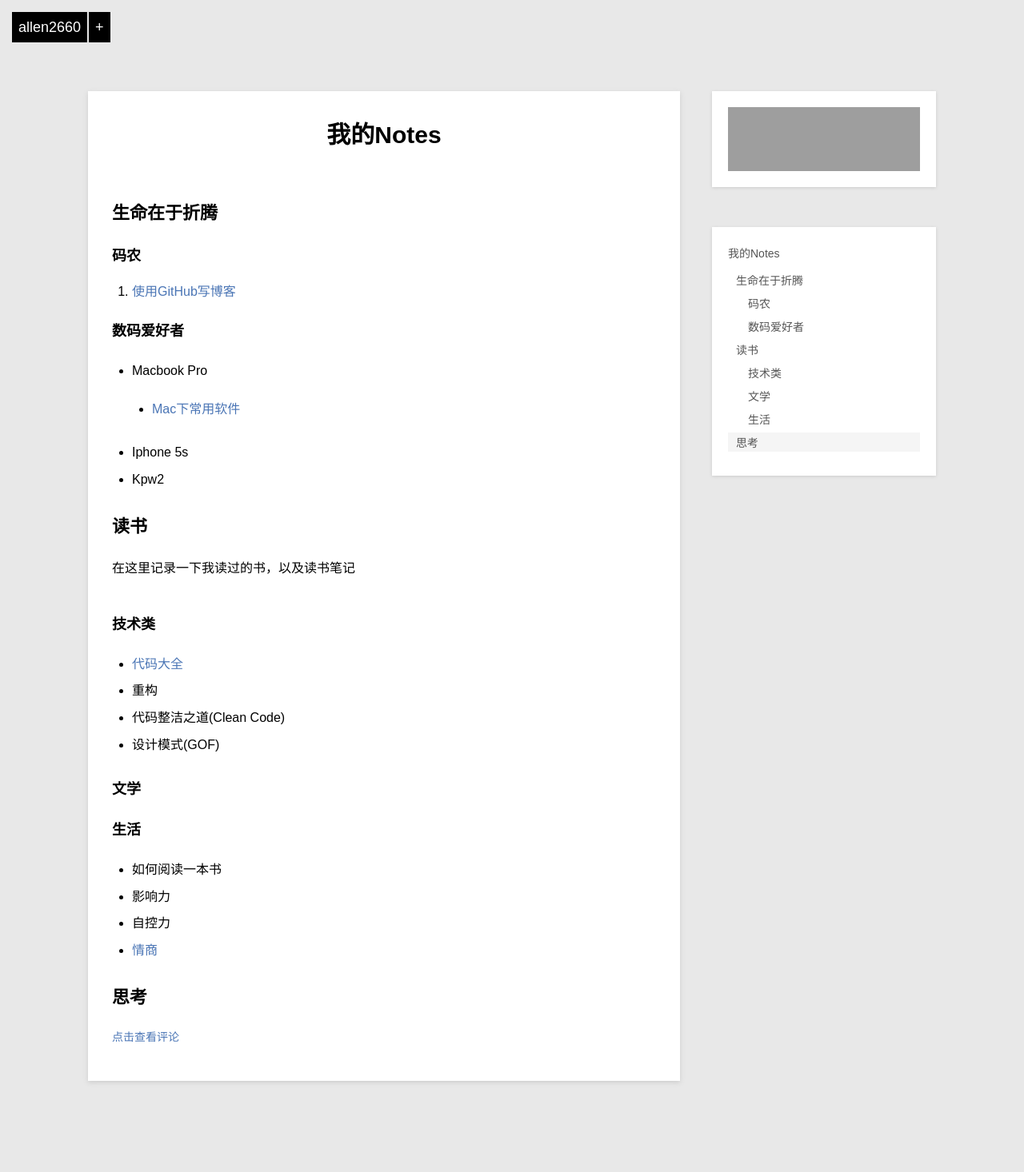
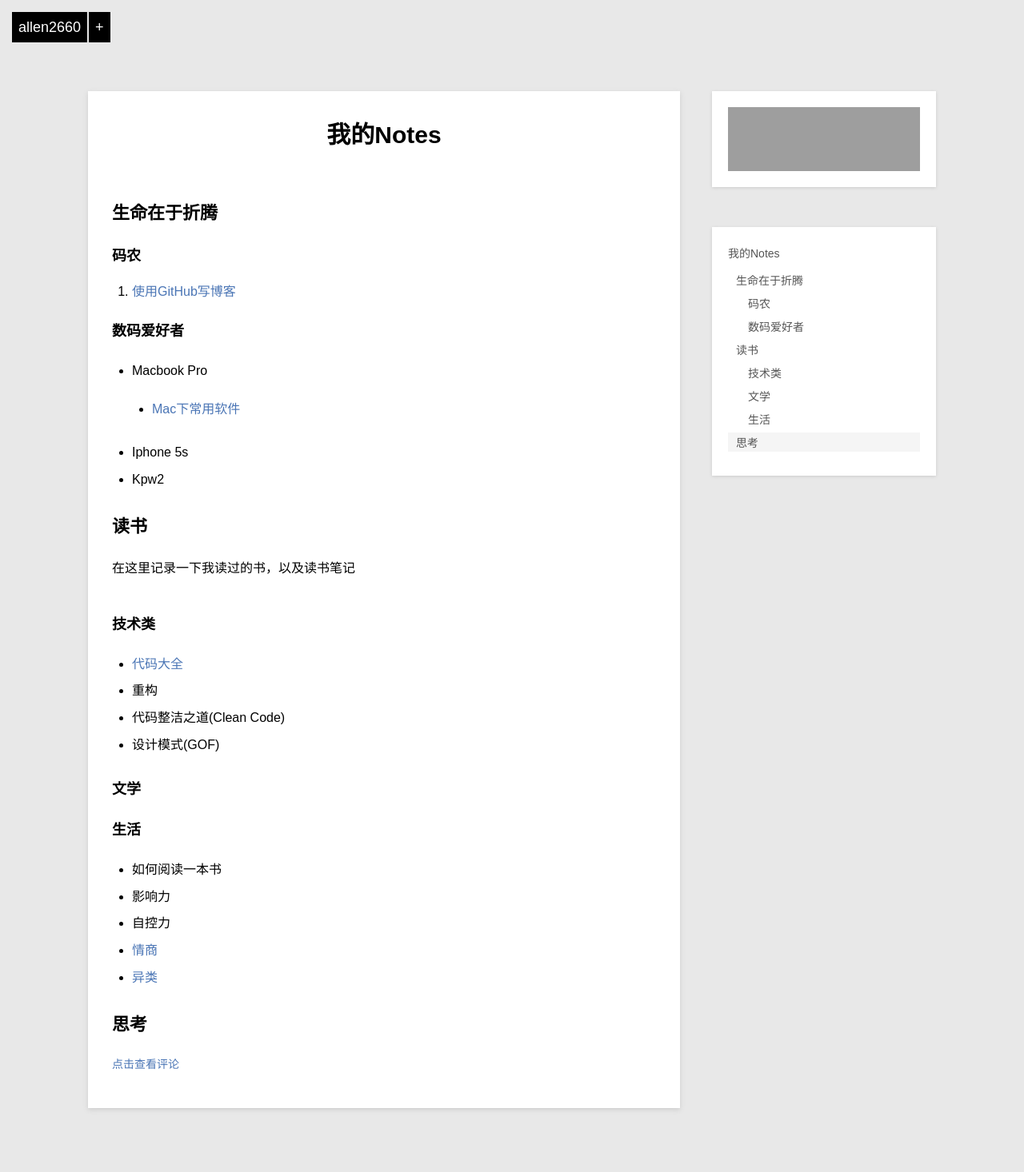
Before and after one commit to allen2660/allen2660.github.io, a Jekyll site: the page built from notes/index.md, in a window 1280 px wide. Shown: the whole page at 80% size. Built offline with Jekyll 4.4.1, drawn with Linux system fonts in a browser that asks for light colours; Markdown is read by kramdown in place of the engine named in the settings; before the commit the page ends 1432 px from its top, so only the background shows below that; grey boxes are pictures that could not be loaded.

Commit message:
Add Article

```diff
--- a/notes/index.md
+++ b/notes/index.md
@@ -37,5 +37,6 @@ title: 我的Notes
 + 影响力
 + 自控力
 + [情商](/emotional-intelligence/)
++ [异类](/outliers/)
 
 ## 思考
```
Also changed, not shown: _posts/notes/2014-09-01-outliers.md (added).
